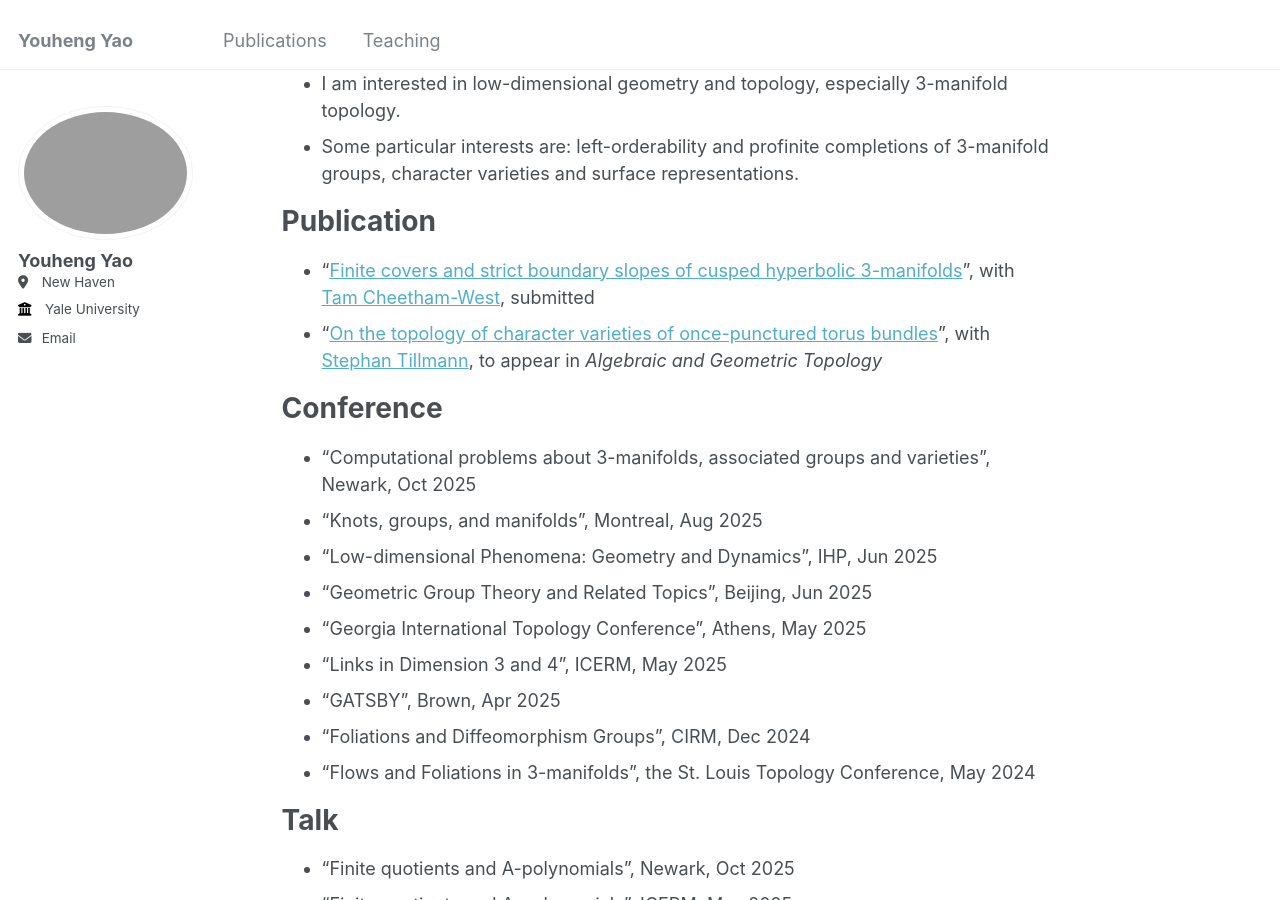
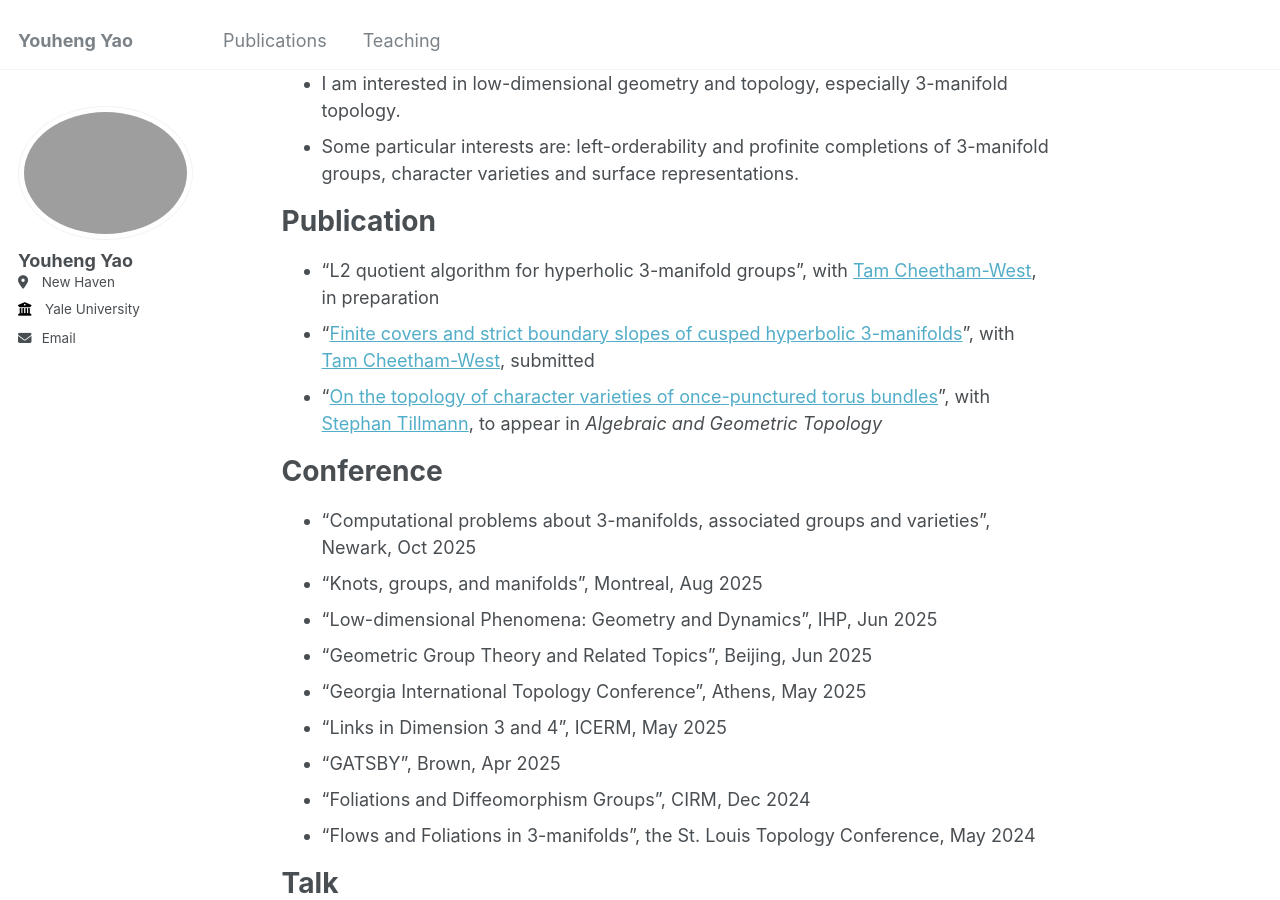
Before and after one commit to LionelYao/LionelYao.github.io, a Jekyll site: the page built from _pages/about.md, in a window 1280 px wide and 900 px high, scrolled down 384 px. Built offline with Jekyll 4.4.1, drawn with Linux system fonts in a browser that asks for light colours; a script that is not in the unit is left out.

Commit message:
Update about.md

```diff
--- a/_pages/about.md
+++ b/_pages/about.md
@@ -26,6 +26,7 @@ Research Interest
 
 Publication
 ======
+- "L2 quotient algorithm for hyperholic 3-manifold groups", with [Tam Cheetham-West](https://sites.google.com/view/tam-cheetham-west/home), in preparation
 - "[Finite covers and strict boundary slopes of cusped hyperbolic 3-manifolds](https://arxiv.org/abs/2506.12289)", with [Tam Cheetham-West](https://sites.google.com/view/tam-cheetham-west/home), submitted
 - "[On the topology of character varieties of once-punctured torus bundles](https://arxiv.org/abs/2206.14954)", with [Stephan Tillmann](https://www.maths.usyd.edu.au/u/tillmann/index.html), to appear in *Algebraic and Geometric Topology*
 
```
